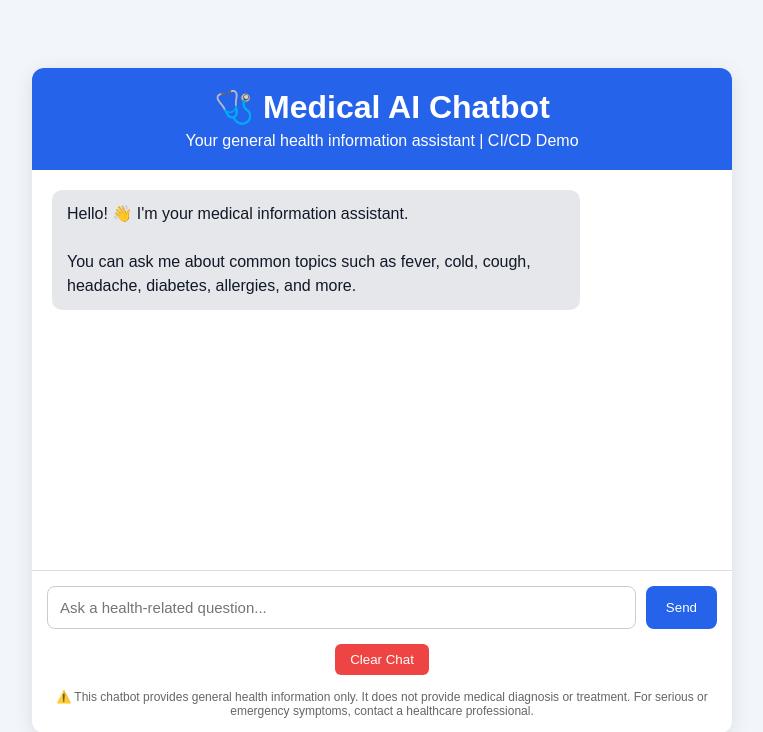
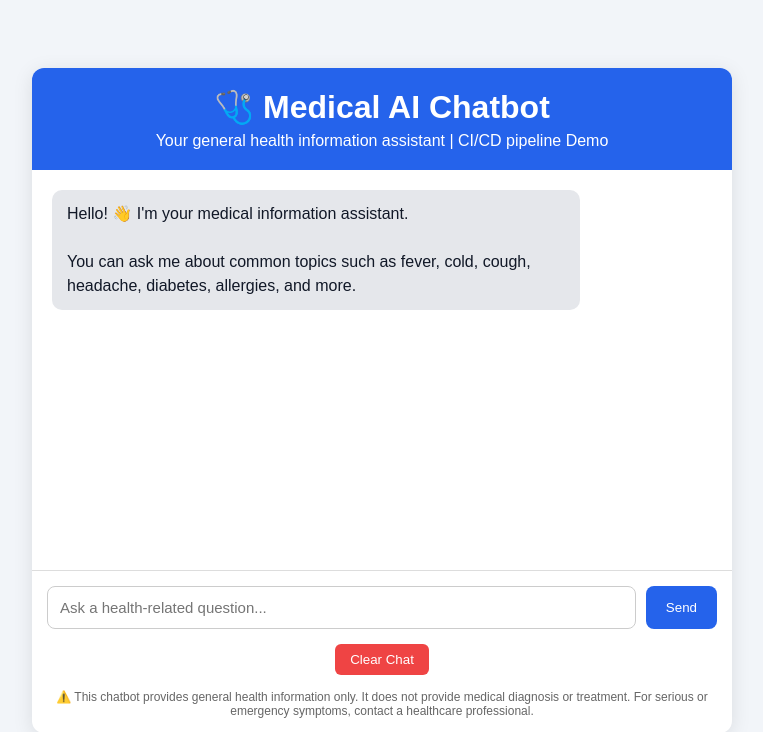
Before and after one commit to tanmayi09/medical-ai-chatbot, a Flask app: page / in a window 1280 px wide. Shown: the top 732 px of the page, without its empty margins (258-1021 px from the left). Run offline with Flask 3, Linux system fonts and the light colour scheme.

Commit message:
Test CI CD pipeline

```diff
--- a/templates/index.html
+++ b/templates/index.html
@@ -13,7 +13,7 @@
 
         <div class="header">
             <h1>🩺 Medical AI Chatbot</h1>
-            <p>Your general health information assistant | CI/CD Demo</p>
+            <p>Your general health information assistant | CI/CD pipeline Demo</p>
         </div>
 
         <div id="chat-box" class="chat-box">
```
